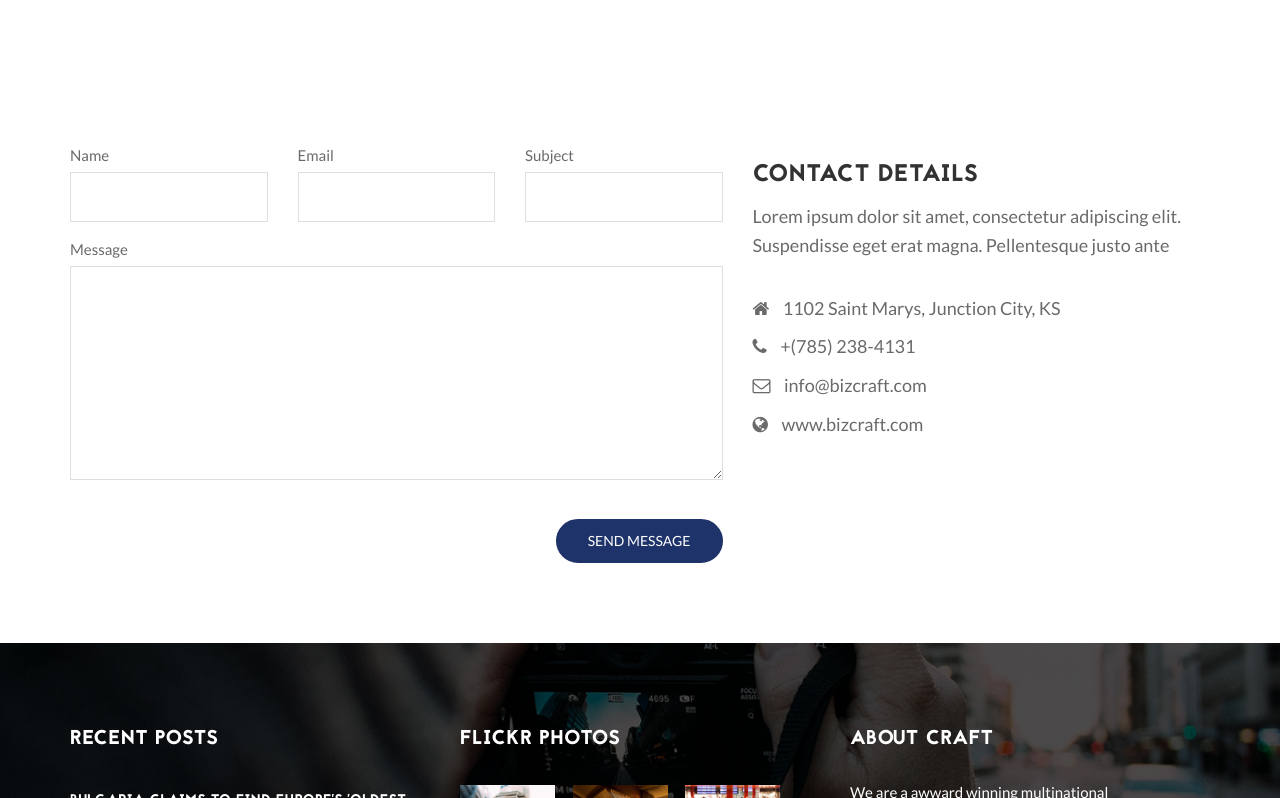
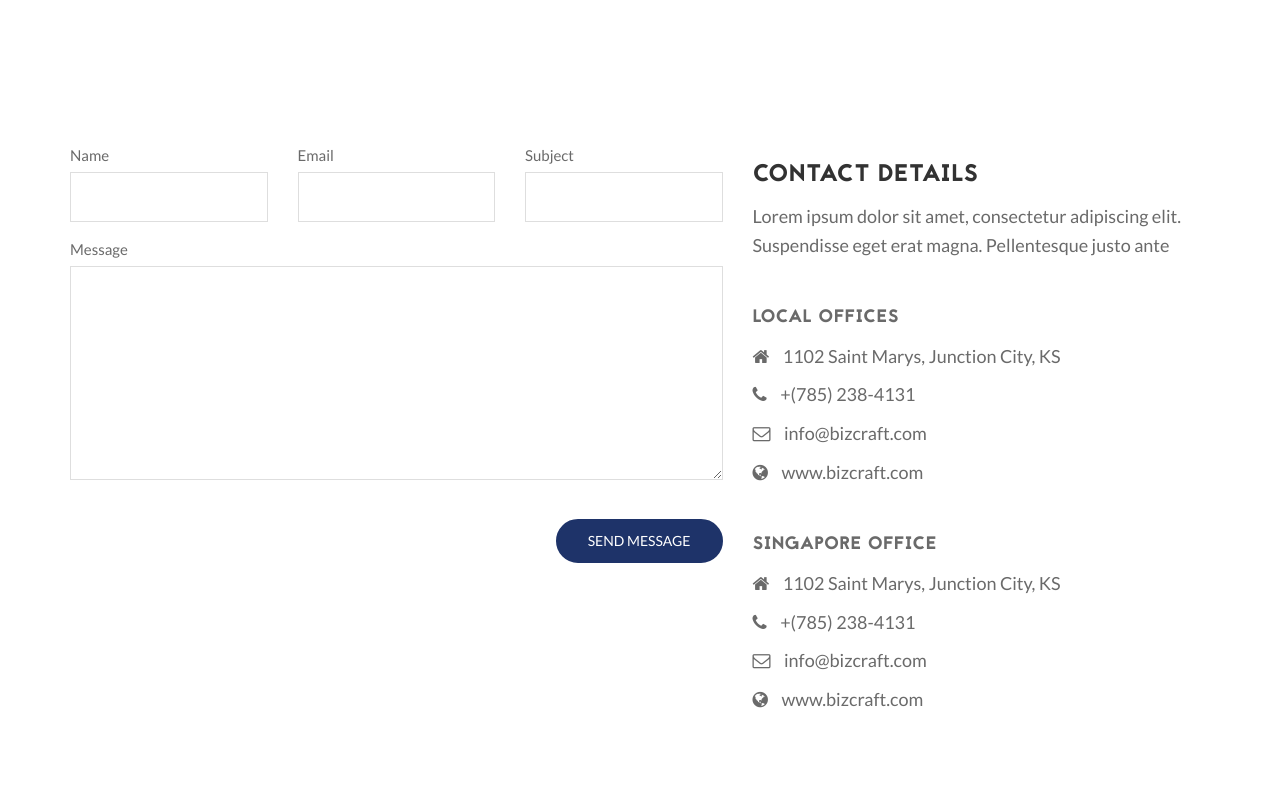
Before and after one commit to diyanethj/GMI, a plain HTML site: page contact.html in a window 1280 px wide. Shown: the part 302-1100 px from the top of the page. Drawn offline with Linux system fonts and the light colour scheme; some packages are replaced by stand-ins of ours.

Commit message:
contact us

```diff
--- a/contact.html
+++ b/contact.html
@@ -206,6 +206,14 @@
 		    			<h3>Contact Details</h3>
 			    		<p>Lorem ipsum dolor sit amet, consectetur adipiscing elit. Suspendisse eget erat magna. Pellentesque justo ante</p>
 			    		<br>
+						<h4>Local Offices </h4>
+			    		<p><i class="fa fa-home info"></i>  1102 Saint Marys, Junction City, KS </p>
+						<p><i class="fa fa-phone info"></i>  +(785) 238-4131 </p>
+						<p><i class="fa fa-envelope-o info"></i>  info@bizcraft.com</p>
+						<p><i class="fa fa-globe info"></i>  www.bizcraft.com</p>
+
+						<br>
+						<h4>Singapore Office  </h4>
 			    		<p><i class="fa fa-home info"></i>  1102 Saint Marys, Junction City, KS </p>
 						<p><i class="fa fa-phone info"></i>  +(785) 238-4131 </p>
 						<p><i class="fa fa-envelope-o info"></i>  info@bizcraft.com</p>
```
